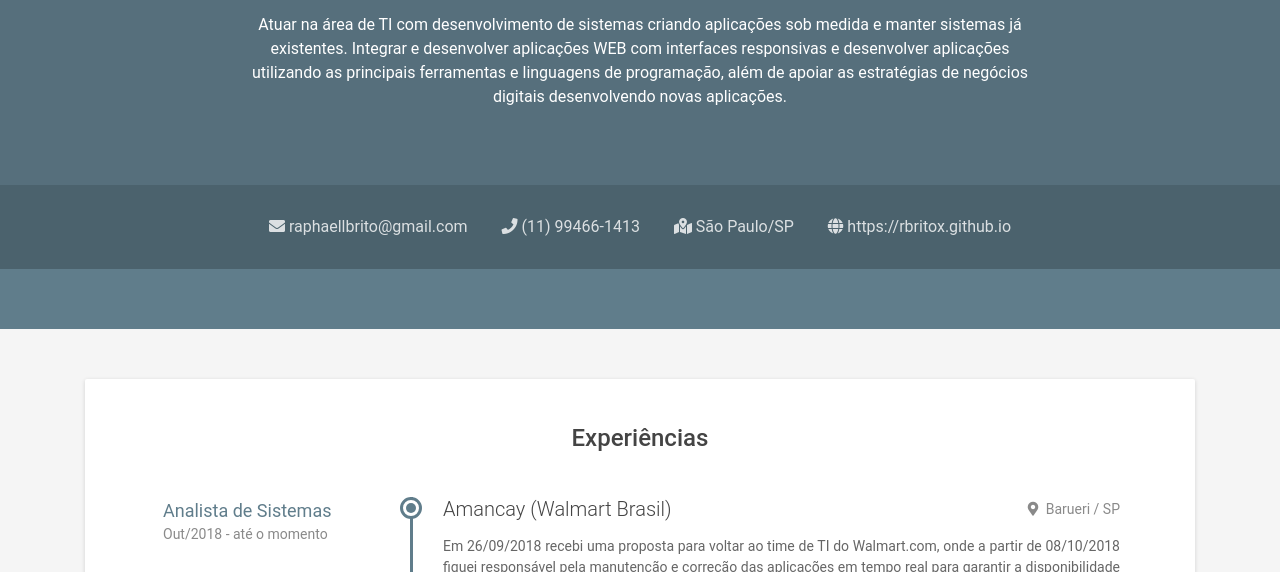
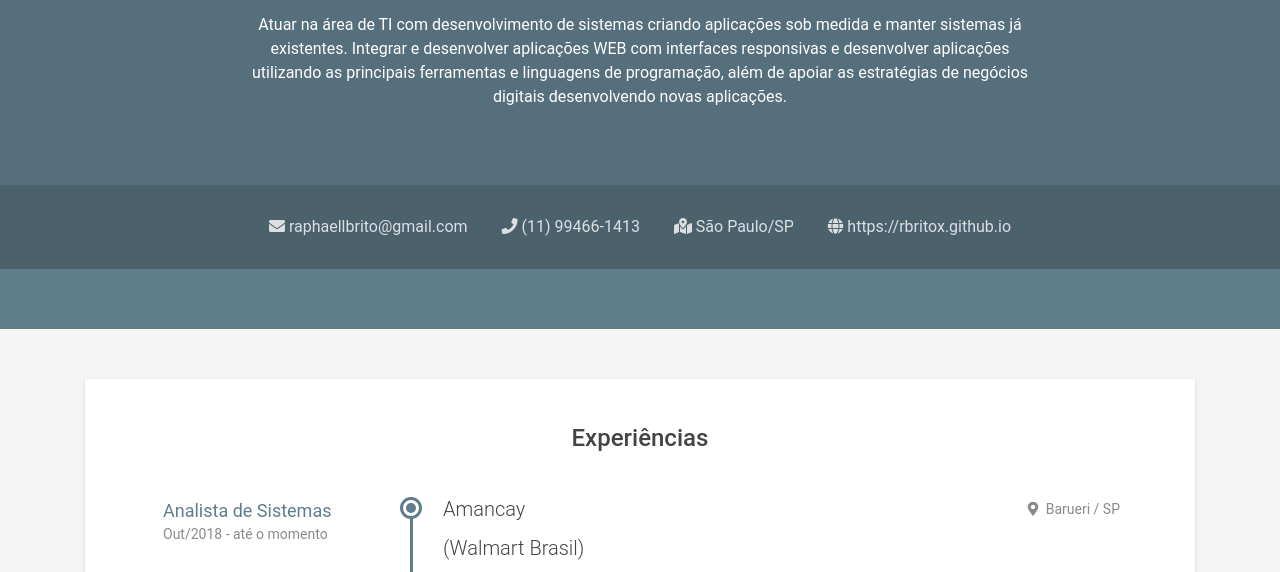
Before and after one commit to RBritoX/rbritox.github.io, a plain HTML site: page index.html in a window 1280 px wide. Shown: the part 357-929 px from the top of the page. Drawn offline with nearby package versions, Linux system fonts and the light colour scheme.

Commit message:
atualizacao html

```diff
--- a/index.html
+++ b/index.html
@@ -88,7 +88,8 @@
                 <div class="timeline">
                     <div class="item">
                         <div class="work-place">
-                            <h3 class="place">Amancay (Walmart Brasil)</h3>
+                            <h3 class="place">Amancay</h3>
+                            <h3 class="place">(Walmart Brasil)</h3>
                             <div class="location"><i class="fas fa-map-marker-alt mr-1"></i> Barueri / SP</div>
                         </div>
                         <div class="job-meta">
```
